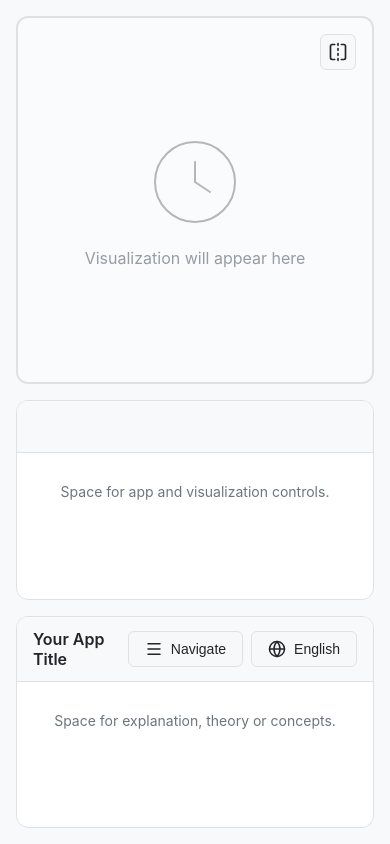
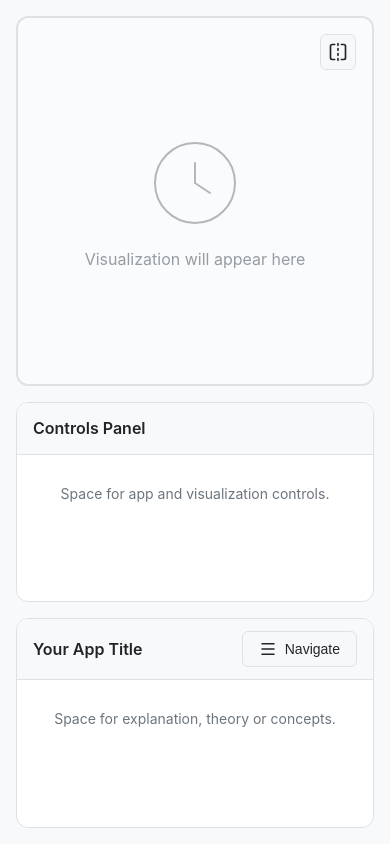
Before and after one commit to nitesh4146/scaffold-vite-edu, a React (Vite) app: page / in a window 390 px wide. Built offline with nearby package versions, Linux system fonts and the light colour scheme; the HTML template or start-up script is replaced by a standard one.

Commit message:
refactor: remove LanguageContext and associated language selection functionality; simplify LeftPanel and AppHeader components; add Panel.css for consistent styling

```diff
--- a/src/App.css
+++ b/src/App.css
@@ -45,6 +45,14 @@ body {
 code {
   font-family: source-code-pro, Menlo, Monaco, Consolas, 'Courier New',
     monospace;
+}
+
+.panel-placeholder {
+  color: var(--text-secondary);
+  font-size: 14px;
+  line-height: 1.5;
+  padding: 1rem;
+  text-align: center;
 }
 
 .app-container {
--- a/src/App.tsx
+++ b/src/App.tsx
@@ -1,4 +1,3 @@
-import { LanguageProvider } from './contexts/LanguageContext';
 import { AppStateProvider } from './contexts/AppStateContext';
 import VisualizationViewer from './components/VisualizationViewer';
 import LeftPanel from './components/LeftPanel';
@@ -27,11 +26,9 @@ function AppContent() {
 
 function App() {
   return (
-    <LanguageProvider>
-      <AppStateProvider>
-        <AppContent />
-      </AppStateProvider>
-    </LanguageProvider>
+    <AppStateProvider>
+      <AppContent />
+    </AppStateProvider>
   );
 }
 
--- a/src/components/AppHeader.css
+++ b/src/components/AppHeader.css
@@ -14,33 +14,3 @@
   color: var(--text-primary);
   margin: 0;
 }
-
-.language-dropdown {
-  position: relative;
-}
-
-.language-menu {
-  min-width: 180px;
-}
-
-.language-item {
-  display: block;
-  width: 100%;
-  padding: 0.75rem 1rem;
-  text-align: left;
-  background: none;
-  border: none;
-  color: var(--text-primary);
-  font-size: 14px;
-  cursor: pointer;
-  transition: background-color 0.2s ease;
-}
-
-.language-item:hover {
-  background-color: var(--item-hover);
-}
-
-.language-item.active {
-  background-color: var(--item-active);
-  font-weight: 600;
-}
--- a/src/components/LeftPanel.css
+++ b/src/components/LeftPanel.css
@@ -1,24 +1,5 @@
-.left-panel {
-  background-color: var(--panel-bg);
-  border-radius: 12px;
-  border: 1px solid var(--border-color);
-  overflow: hidden;
-  transition: all 0.3s ease;
-  min-width: 300px;
-  display: flex;
-  flex-direction: column;
-  height: 100%;
-  min-height: 0;
-}
-
+/* LeftPanel specific styles */
 .left-panel .panel-header {
-  padding: 0.75rem 1rem;
-  background-color: var(--panel-header-bg);
-  border-bottom: 1px solid var(--border-color);
-  display: flex;
-  justify-content: space-between;
-  align-items: center;
-  flex-shrink: 0;
   gap: 1rem;
 }
 
@@ -26,13 +7,6 @@
   display: flex;
   gap: 0.5rem;
   align-items: center;
-}
-
-.left-panel .panel-title {
-  margin: 0;
-  font-size: 16px;
-  font-weight: 600;
-  color: var(--text-primary);
 }
 
 .left-panel .navigation-dropdown {
@@ -59,93 +33,3 @@
 .left-panel .navigation-item:hover {
   background-color: var(--item-hover);
 }
-
-.left-panel .language-dropdown {
-  position: relative;
-}
-
-.left-panel .language-menu {
-  min-width: 180px;
-}
-
-.left-panel .language-item {
-  display: block;
-  width: 100%;
-  padding: 0.75rem 1rem;
-  text-align: left;
-  background: none;
-  border: none;
-  color: var(--text-primary);
-  font-size: 14px;
-  cursor: pointer;
-  transition: background-color 0.2s ease;
-}
-
-.left-panel .language-item:hover {
-  background-color: var(--item-hover);
-}
-
-.left-panel .language-item.active {
-  background-color: var(--item-active);
-  font-weight: 600;
-}
-
-.left-panel .panel-header h3 {
-  margin: 0;
-  font-size: 1.1rem;
-  font-weight: 600;
-  color: var(--text-primary);
-}
-
-.left-panel .panel-body {
-  padding: 1.5rem;
-  overflow-y: auto;
-  overflow-x: hidden;
-  flex: 1;
-  min-height: 0;
-}
-
-/* Custom scrollbar styling */
-.left-panel .panel-body::-webkit-scrollbar {
-  width: 8px;
-}
-
-.left-panel .panel-body::-webkit-scrollbar-track {
-  background: var(--panel-bg);
-}
-
-.left-panel .panel-body::-webkit-scrollbar-thumb {
-  background: var(--border-color);
-  border-radius: 4px;
-}
-
-.left-panel .panel-body::-webkit-scrollbar-thumb:hover {
-  background: var(--text-secondary);
-}
-
-.panel-placeholder {
-  color: var(--text-secondary);
-  font-size: 14px;
-  line-height: 1.5;
-  padding: 1rem;
-  text-align: center;
-}
-
-/* Responsive */
-@media (max-width: 1024px) {
-  .left-panel {
-    max-width: 100%;
-    width: 100%;
-    max-height: none;
-  }
-}
-
-@media (max-width: 768px) {
-  .left-panel .panel-header {
-    padding: 0.75rem 1rem;
-  }
-
-  .left-panel .panel-body {
-    padding: 0.75rem;
-  }
-}
--- a/src/components/LeftPanel.tsx
+++ b/src/components/LeftPanel.tsx
@@ -1,21 +1,14 @@
 import React from 'react';
-import { Globe, Menu } from 'lucide-react';
-import { useLanguage, languageNames, Language } from '../contexts/LanguageContext';
+import { Menu } from 'lucide-react';
 import { useAppState } from '../contexts/AppStateContext';
 import { useDropdown } from '../hooks/useDropdown';
 import Dropdown from './Dropdown';
+import './Panel.css';
 import './LeftPanel.css';
 
 const LeftPanel: React.FC = React.memo(() => {
-  const { language, setLanguage } = useLanguage();
   const { appTitle } = useAppState();
-  const languageDropdown = useDropdown();
   const navigationDropdown = useDropdown();
-
-  const handleLanguageChange = (lang: Language) => {
-    setLanguage(lang);
-    languageDropdown.close();
-  };
 
   const handleNavigationSelect = (section: string) => {
     console.log(`Navigate to ${section}`);
@@ -26,7 +19,7 @@ const LeftPanel: React.FC = React.memo(() => {
   const sections = ['Section 1', 'Section 2', 'Section 3', 'Section 4', 'Section 5'];
 
   return (
-    <div className="left-panel">
+    <div className="panel left-panel">
       <div className="panel-header">
         <h1 className="panel-title">{appTitle}</h1>
 
@@ -54,30 +47,6 @@ const LeftPanel: React.FC = React.memo(() => {
               </button>
             ))}
           </Dropdown>
-
-          <Dropdown
-            isOpen={languageDropdown.isOpen}
-            onToggle={languageDropdown.toggle}
-            dropdownRef={languageDropdown.dropdownRef}
-            className="language-dropdown"
-            menuClassName="language-menu"
-            trigger={
-              <>
-                <Globe size={18} />
-                <span>{languageNames[language]}</span>
-              </>
-            }
-          >
-            {(Object.keys(languageNames) as Language[]).map((lang) => (
-              <button
-                key={lang}
-                className={`language-item ${language === lang ? 'active' : ''}`}
-                onClick={() => handleLanguageChange(lang)}
-              >
-                {languageNames[lang]}
-              </button>
-            ))}
-          </Dropdown>
         </div>
       </div>
 
--- /dev/null
+++ b/src/components/Panel.css
@@ -0,0 +1,74 @@
+.panel {
+  background-color: var(--panel-bg);
+  border-radius: 12px;
+  border: 1px solid var(--border-color);
+  overflow: hidden;
+  transition: all 0.3s ease;
+  min-width: 300px;
+  display: flex;
+  flex-direction: column;
+  height: 100%;
+  min-height: 0;
+}
+
+.panel-header {
+  padding: 0.75rem 1rem;
+  background-color: var(--panel-header-bg);
+  border-bottom: 1px solid var(--border-color);
+  display: flex;
+  justify-content: space-between;
+  align-items: center;
+  flex-shrink: 0;
+}
+
+.panel-title {
+  margin: 0;
+  font-size: 16px;
+  font-weight: 600;
+  color: var(--text-primary);
+}
+
+.panel-body {
+  padding: 1.5rem;
+  overflow-y: auto;
+  overflow-x: hidden;
+  flex: 1;
+  min-height: 0;
+}
+
+/* Custom scrollbar styling for panels */
+.panel-body::-webkit-scrollbar {
+  width: 8px;
+}
+
+.panel-body::-webkit-scrollbar-track {
+  background: var(--panel-bg);
+}
+
+.panel-body::-webkit-scrollbar-thumb {
+  background: var(--border-color);
+  border-radius: 4px;
+}
+
+.panel-body::-webkit-scrollbar-thumb:hover {
+  background: var(--text-secondary);
+}
+
+/* Responsive */
+@media (max-width: 1024px) {
+  .panel {
+    max-width: 100%;
+    width: 100%;
+    max-height: none;
+  }
+}
+
+@media (max-width: 768px) {
+  .panel-header {
+    padding: 0.75rem 1rem;
+  }
+
+  .panel-body {
+    padding: 0.75rem;
+  }
+}
--- a/src/components/RightPanel.css
+++ b/src/components/RightPanel.css
@@ -1,83 +1,4 @@
-.right-panel {
-  background-color: var(--panel-bg);
-  border-radius: 12px;
-  border: 1px solid var(--border-color);
-  overflow: hidden;
-  transition: all 0.3s ease;
-  min-width: 300px;
-  display: flex;
-  flex-direction: column;
-  height: 100%;
-  min-height: 0;
-}
-
+/* RightPanel specific styles */
 .right-panel .panel-header {
-  padding: 0.75rem 1rem;
-  background-color: var(--panel-header-bg);
-  border-bottom: 1px solid var(--border-color);
-  display: flex;
-  justify-content: space-between;
-  align-items: center;
-  flex-shrink: 0;
   min-height: 52px;
 }
-
-.right-panel .panel-header h3 {
-  margin: 0;
-  font-size: 1.1rem;
-  font-weight: 600;
-  color: var(--text-primary);
-}
-
-.right-panel .panel-body {
-  padding: 1.5rem;
-  overflow-y: auto;
-  overflow-x: hidden;
-  flex: 1;
-  min-height: 0;
-}
-
-/* Custom scrollbar styling */
-.right-panel .panel-body::-webkit-scrollbar {
-  width: 8px;
-}
-
-.right-panel .panel-body::-webkit-scrollbar-track {
-  background: var(--panel-bg);
-}
-
-.right-panel .panel-body::-webkit-scrollbar-thumb {
-  background: var(--border-color);
-  border-radius: 4px;
-}
-
-.right-panel .panel-body::-webkit-scrollbar-thumb:hover {
-  background: var(--text-secondary);
-}
-
-.panel-placeholder {
-  color: var(--text-secondary);
-  font-size: 14px;
-  line-height: 1.5;
-  padding: 1rem;
-  text-align: center;
-}
-
-/* Responsive */
-@media (max-width: 1024px) {
-  .right-panel {
-    max-width: 100%;
-    width: 100%;
-    max-height: none;
-  }
-}
-
-@media (max-width: 768px) {
-  .right-panel .panel-header {
-    padding: 0.75rem 1rem;
-  }
-
-  .right-panel .panel-body {
-    padding: 0.75rem;
-  }
-}
--- a/src/components/RightPanel.tsx
+++ b/src/components/RightPanel.tsx
@@ -1,11 +1,12 @@
 import React from 'react';
+import './Panel.css';
 import './RightPanel.css';
 
 const RightPanel: React.FC = React.memo(() => {
   return (
-    <div className="right-panel">
+    <div className="panel right-panel">
       <div className="panel-header">
-        {/* Empty header bar */}
+        <h1 className="panel-title">Controls Panel</h1>
       </div>
 
       <div className="panel-body">
--- a/src/contexts/LanguageContext.tsx
+++ /dev/null
@@ -1,51 +0,0 @@
-/* eslint-disable react-refresh/only-export-components */
-import React, { createContext, useContext, useState, ReactNode, useMemo, useEffect } from 'react';
-import { Language, languageNames } from '../types';
-
-export { languageNames, type Language };
-
-interface LanguageContextType {
-  language: Language;
-  setLanguage: (lang: Language) => void;
-}
-
-const LanguageContext = createContext<LanguageContextType | undefined>(undefined);
-
-const LANGUAGE_STORAGE_KEY = 'app-language';
-
-export const LanguageProvider: React.FC<{ children: ReactNode }> = ({ children }) => {
-  // Initialize from localStorage if available
-  const [language, setLanguageState] = useState<Language>(() => {
-    const stored = localStorage.getItem(LANGUAGE_STORAGE_KEY);
-    return (stored as Language) || 'en';
-  });
-
-  // Persist to localStorage when language changes
-  useEffect(() => {
-    localStorage.setItem(LANGUAGE_STORAGE_KEY, language);
-  }, [language]);
-
-  const setLanguage = (lang: Language) => {
-    setLanguageState(lang);
-  };
-
-  // Memoize context value to prevent unnecessary re-renders
-  const value = useMemo(
-    () => ({ language, setLanguage }),
-    [language]
-  );
-
-  return (
-    <LanguageContext.Provider value={value}>
-      {children}
-    </LanguageContext.Provider>
-  );
-};
-
-export const useLanguage = () => {
-  const context = useContext(LanguageContext);
-  if (context === undefined) {
-    throw new Error('useLanguage must be used within a LanguageProvider');
-  }
-  return context;
-};
--- a/src/types/index.ts
+++ b/src/types/index.ts
@@ -1,10 +1 @@
-export type Language = 'en' | 'hi' | 'mr' | 'ta' | 'ml' | 'es';
-
-export const languageNames: Record<Language, string> = {
-  en: 'English',
-  hi: 'हिन्दी',
-  mr: 'मराठी',
-  ta: 'தமிழ்',
-  ml: 'മലയാളം',
-  es: 'Español',
-};
+// Types can be added here as needed
--- a/vite.config.ts
+++ b/vite.config.ts
@@ -10,4 +10,10 @@ export default defineConfig({
       '@': fileURLToPath(new URL('./src', import.meta.url)),
     },
   },
+  server: {
+    host: '0.0.0.0',
+    port: 5173,
+    strictPort: true,
+    allowedHosts: ['.e2b.app'],
+  },
 })
```
Also changed, not shown: src/components/AppHeader.tsx (+0 -35 lines), 1 other file (tests, documents, lock files or other folders).
